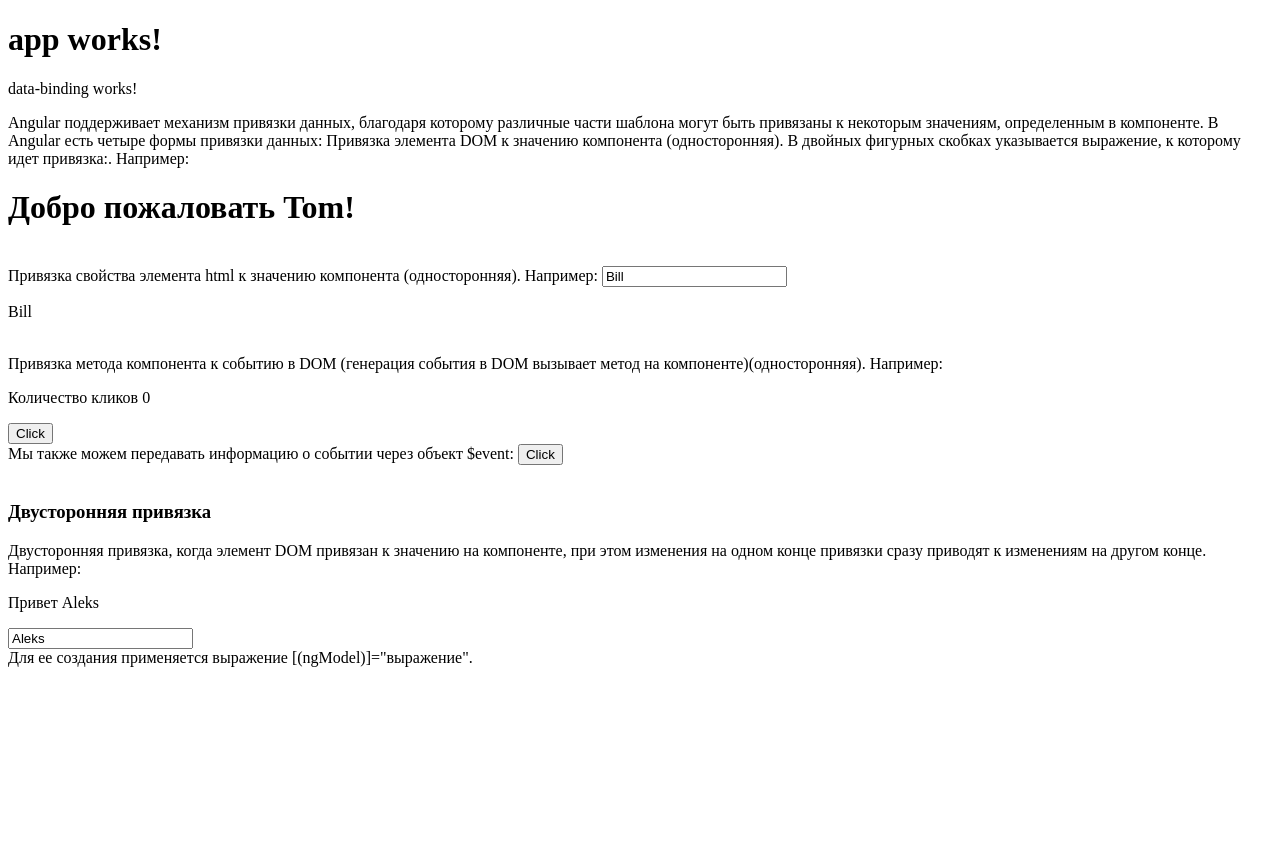
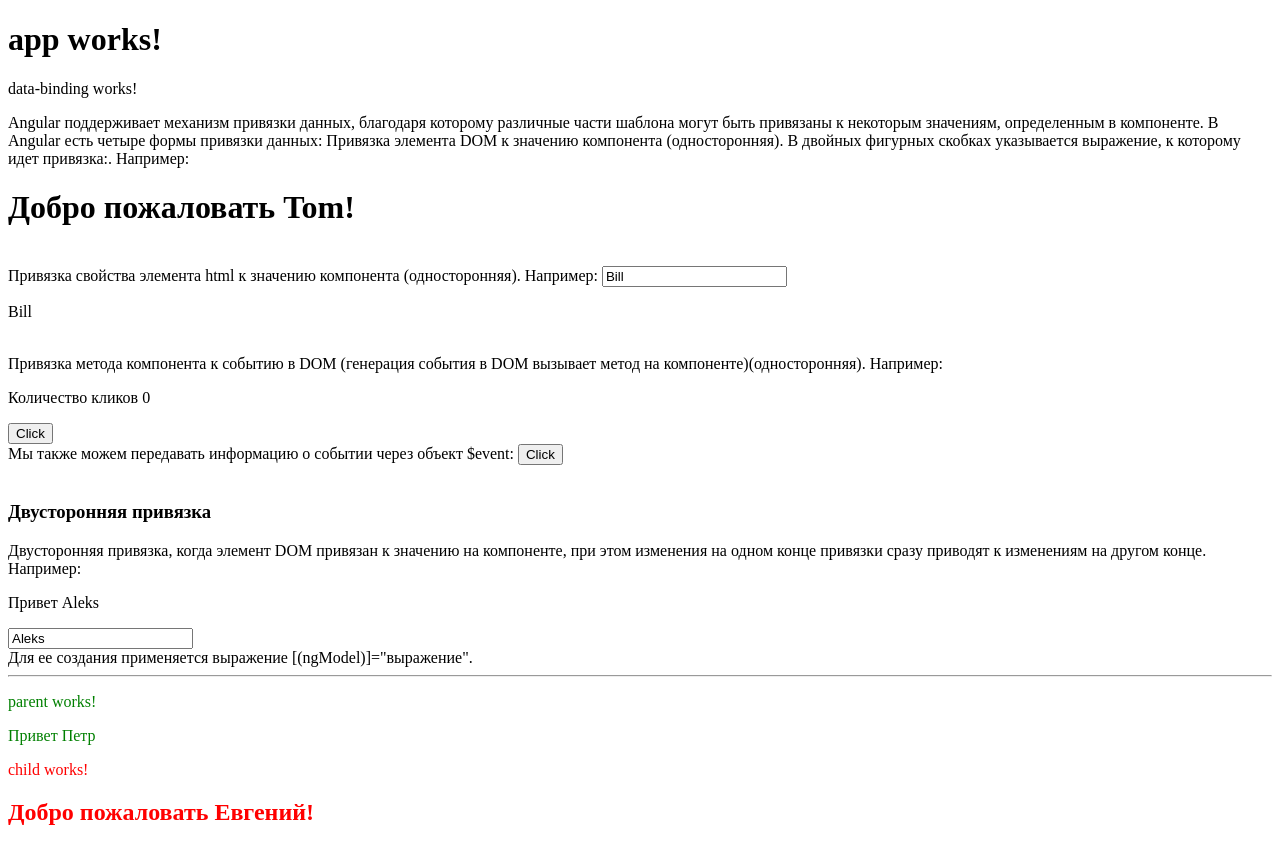
Before and after one commit to AlekBro/metanit_angular2, an Angular app in the folder chapter2-pr1/: page / in a window 1280 px wide. Before the commit the page ends 800 px from the top, so only its background shows below. Built offline with nearby package versions, Linux system fonts and the light colour scheme.

Commit message:
Работа с компонентами

```diff
--- a/chapter2-pr1/src/app/app.component.html
+++ b/chapter2-pr1/src/app/app.component.html
@@ -3,3 +3,7 @@
 </h1>
 
 <app-data-binding></app-data-binding>
+
+<hr>
+
+<app-parent></app-parent>
--- a/chapter2-pr1/src/app/app.module.ts
+++ b/chapter2-pr1/src/app/app.module.ts
@@ -5,11 +5,15 @@ import { HttpModule } from '@angular/http';
 
 import { AppComponent } from './app.component';
 import { DataBindingComponent } from './data-binding/data-binding.component';
+import { ParentComponent } from './working-with-components/parent/parent.component';
+import { ChildComponent } from './working-with-components/child/child.component';
 
 @NgModule({
   declarations: [
     AppComponent,
-    DataBindingComponent
+    DataBindingComponent,
+    ParentComponent,
+    ChildComponent
   ],
   imports: [
     BrowserModule,
--- /dev/null
+++ b/chapter2-pr1/src/app/working-with-components/child/child.component.css
@@ -0,0 +1 @@
+h2, p {color:red;}
--- /dev/null
+++ b/chapter2-pr1/src/app/working-with-components/child/child.component.html
@@ -0,0 +1,5 @@
+<p>
+  child works!
+</p>
+
+<h2>Добро пожаловать {{name}}!</h2>
--- /dev/null
+++ b/chapter2-pr1/src/app/working-with-components/child/child.component.ts
@@ -0,0 +1,12 @@
+import { Component, OnInit } from '@angular/core';
+
+@Component({
+  selector: 'app-child',
+  templateUrl: './child.component.html',
+  styleUrls: ['./child.component.css']
+})
+export class ChildComponent {
+
+  name= "Евгений";
+
+}
--- /dev/null
+++ b/chapter2-pr1/src/app/working-with-components/parent/parent.component.css
@@ -0,0 +1 @@
+h2, p {color:green;}
--- /dev/null
+++ b/chapter2-pr1/src/app/working-with-components/parent/parent.component.html
@@ -0,0 +1,7 @@
+<p>
+  parent works!
+</p>
+
+<p>Привет {{name}}</p>
+
+<app-child></app-child>
--- /dev/null
+++ b/chapter2-pr1/src/app/working-with-components/parent/parent.component.ts
@@ -0,0 +1,12 @@
+import { Component, OnInit } from '@angular/core';
+
+@Component({
+  selector: 'app-parent',
+  templateUrl: './parent.component.html',
+  styleUrls: ['./parent.component.css']
+})
+export class ParentComponent  {
+
+  name = 'Петр';
+
+}
```
Also changed, not shown: 2 other files (tests, documents, lock files or other folders).
